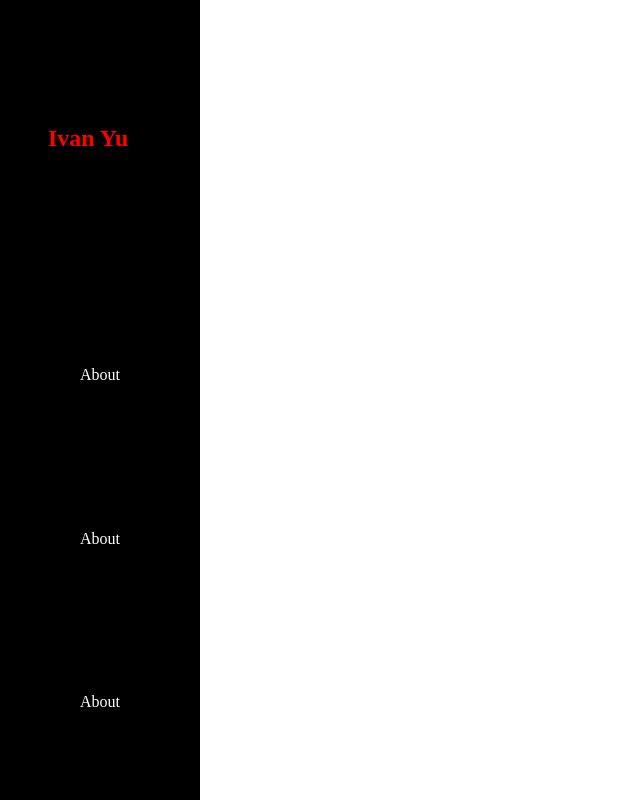
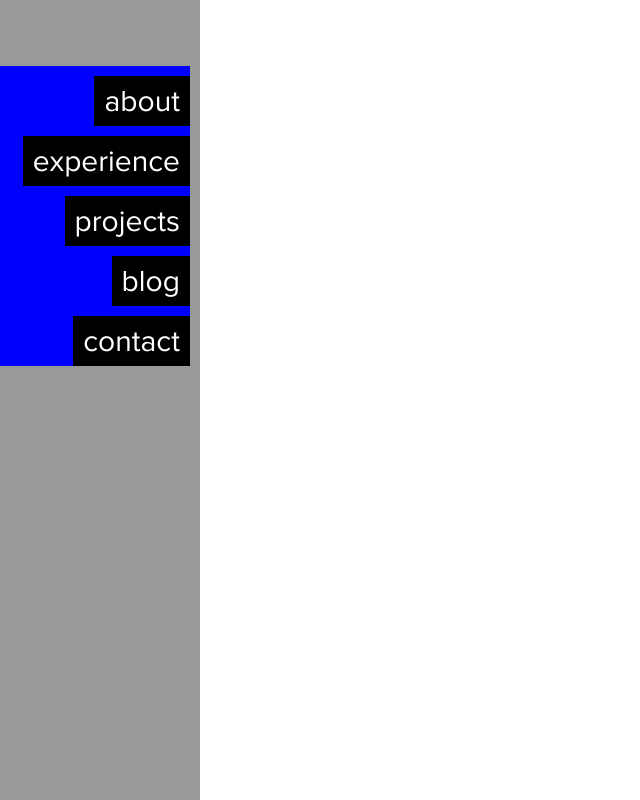
Before and after one commit to IvanYu327/ivan-yu, a React (Create React App) app: page / in a window 1280 px wide. Shown: the whole page, without its empty margins (0-640 px from the left). Built offline with nearby package versions, Linux system fonts and the light colour scheme.

Commit message:
more sidebar mav things

```diff
--- a/src/App.js
+++ b/src/App.js
@@ -1,6 +1,7 @@
 import "./styles/App.css";
 import { BrowserRouter as Router } from "react-router-dom";
 import Home from "./pages/home";
+// import GlobalFonts from "./styles/fonts/fonts";
 
 function App() {
   return (
--- a/src/components/Navbar/navbar.js
+++ b/src/components/Navbar/navbar.js
@@ -2,7 +2,6 @@ import React from "react";
 import {
   Nav,
   NavbarContainer,
-  NavLogo,
   MobileIcon,
   NavMenu,
   NavItem,
@@ -15,19 +14,24 @@ function Navbar({ toggle }) {
     <>
       <Nav>
         <NavbarContainer>
-          <NavLogo to="/">Ivan Yu</NavLogo>
           <MobileIcon onClick={toggle}>
             <FaBars />
           </MobileIcon>
           <NavMenu>
             <NavItem>
-              <NavLink to="about">About</NavLink>
+              <NavLink to="about">about</NavLink>
             </NavItem>
             <NavItem>
-              <NavLink to="about">About</NavLink>
+              <NavLink to="about">experience</NavLink>
             </NavItem>
             <NavItem>
-              <NavLink to="about">About</NavLink>
+              <NavLink to="about">projects</NavLink>
+            </NavItem>
+            <NavItem>
+              <NavLink to="about">blog</NavLink>
+            </NavItem>
+            <NavItem>
+              <NavLink to="about">contact</NavLink>
             </NavItem>
           </NavMenu>
         </NavbarContainer>
--- a/src/components/Navbar/navbarElements.js
+++ b/src/components/Navbar/navbarElements.js
@@ -3,8 +3,8 @@ import { Link as LinkR } from "react-router-dom";
 import { Link as LinkS } from "react-scroll";
 
 export const Nav = styled.nav`
-  background: #000;
-  height: 100vh;
+  background: #999;
+  height: 100%;
   width: 200px;
   display: flex;
   justify-content: center;
@@ -12,11 +12,12 @@ export const Nav = styled.nav`
   font-size: 1rem;
   position: sticky;
   top: 0;
+  left: 0;
   z-index: 10;
 
-  @media screen and (max-width: 960px) {
-    // transition: 0.8s all ease;
-  }
+  // @media screen and (max-width: 960px) {
+  //   transition: 0.8s all ease;
+  // }
 
   @media screen and (max-width: 768px) {
     height: 80px;
@@ -32,22 +33,6 @@ export const NavbarContainer = styled.div`
   width: 100%;
   padding: 0 24px;
   max-width: 1100px;
-`;
-
-export const NavLogo = styled(LinkR)`
-  color: red;
-  justify-self: flex-start;
-  cursor: pointer;
-  font-size: 1.5rem;
-  display: flex;
-  align-items: center;
-  margin-left: 24px;
-  font-weight: bold;
-  text-decoration: none;
-
-  @media screen and (max-width: 768px) {
-    display: none;
-  }
 `;
 
 export const MobileIcon = styled.div`
@@ -66,18 +51,24 @@ export const MobileIcon = styled.div`
 `;
 
 export const NavMenu = styled.ul`
-  display: grid;
-  align-items: center;
-  list-style: none;
-  text-align: center;
-  margin-right: -22px;
+  position: fixed;
+  top: 50px;
+  left: 0px;
+  width: 150px;
+  background-color: blue;
+  list-style:none;
+  text-align: right;
 
   @media screen and (max-width: 768px) {
     display: none;
 `;
 
 export const NavItem = styled.li`
-  height: 80px;
+  height: 50px;
+  background-color: #000;
+  margin-top: 10px;
+  float: right;
+  clear: right;
 `;
 
 export const NavLink = styled(LinkS)`
@@ -85,7 +76,8 @@ export const NavLink = styled(LinkS)`
   display: flex;
   align-items: center;
   text-decoration: none;
-  padding: 0 1rem;
+  font-size: 30px;
+  padding: 0 10px;
   height: 100%;
   cursor: pointer;
 
--- a/src/components/Sidebar/sidebar.js
+++ b/src/components/Sidebar/sidebar.js
@@ -6,6 +6,7 @@ import {
   SidebarWrapper,
   SidebarMenu,
   SidebarLink,
+  SidebarItem,
 } from "./sidebarElements";
 
 const sidebarElements = ({ isOpen, toggle }) => {
@@ -14,19 +15,33 @@ const sidebarElements = ({ isOpen, toggle }) => {
       <Icon onClick={toggle}>
         <CloseIcon />
       </Icon>
-      <SidebarWrapper>
-        <SidebarMenu>
+      <SidebarMenu isOpen={isOpen}>
+        <SidebarItem>
           <SidebarLink to="about" onClick={toggle}>
-            About
+            about
           </SidebarLink>
+        </SidebarItem>
+        <SidebarItem>
           <SidebarLink to="about" onClick={toggle}>
-            About
+            experience
           </SidebarLink>
+        </SidebarItem>
+        <SidebarItem>
           <SidebarLink to="about" onClick={toggle}>
-            About
+            projects
           </SidebarLink>
-        </SidebarMenu>
-      </SidebarWrapper>
+        </SidebarItem>
+        <SidebarItem>
+          <SidebarLink to="about" onClick={toggle}>
+            blog
+          </SidebarLink>
+        </SidebarItem>
+        <SidebarItem>
+          <SidebarLink to="about" onClick={toggle}>
+            contact
+          </SidebarLink>
+        </SidebarItem>
+      </SidebarMenu>
     </SidebarContainer>
   );
 };
--- a/src/components/Sidebar/sidebarElements.js
+++ b/src/components/Sidebar/sidebarElements.js
@@ -6,7 +6,7 @@ import { Link as LinkR } from "react-router-dom";
 export const SidebarContainer = styled.aside`
   position: fixed;
   z-index: 999;
-  width: 100%;
+  width: 200px;
   height: 100%;
   background: #0d0d0d;
   display: grid;
@@ -15,7 +15,10 @@ export const SidebarContainer = styled.aside`
   left: 0;
   transition: 0.3s ease-in-out;
   opacity: ${({ isOpen }) => (isOpen ? "100%" : "0")};
-  top: ${({ isOpen }) => (isOpen ? "0" : "-100%")};
+  left: ${({ isOpen }) => (isOpen ? "0" : "-100%")};
+
+  @media screen and (min-width: 768px) {
+    display: none;
 `;
 
 export const CloseIcon = styled(FaTimes)`
@@ -25,7 +28,7 @@ export const CloseIcon = styled(FaTimes)`
 export const Icon = styled.div`
   position: absolute;
   top: 1.2rem;
-  right: 1.5rem;
+  left: 1.5rem;
   background: transparent;
   font-size: 2rem;
   cursor: pointer;
@@ -37,27 +40,60 @@ export const SidebarWrapper = styled.div`
 `;
 
 export const SidebarMenu = styled.ul`
-  display: grid;
-  grid-template-columns: 1fr;
-  grid-template-rows: repeat (6, 80px);
-  text-align: center;
+  // display: grid;
+  // grid-template-columns: 1fr;
+  // grid-template-rows: repeat (6, 80px);
 
-  @media screen and (max-width: 480px) {
-    grid-template-rows: repeat (6, 60px);
-  }
+  position: fixed;
+  top: 50px;
+  left: 0;
+  width: 150px;
+  background-color: blue;
+  list-style: none;
+  text-align: right;
+  margin-right: -22px;
+
+  transition: 0.3s ease-in-out;
+  opacity: ${({ isOpen }) => (isOpen ? "100%" : "0")};
+  left: ${({ isOpen }) => (isOpen ? "0" : "-100%")};
+
+  // @media screen and (max-width: 480px) {
+  //   grid-template-rows: repeat (6, 60px);
+  // }
+`;
+
+export const SidebarItem = styled.li`
+  height: 50px;
+  background-color: #000;
+  margin-top: 10px;
+  float: right;
+  clear: right;
 `;
 
 export const SidebarLink = styled(LinkS)`
+  // display: flex;
+  // align-items: center;
+  // justify-content: center;
+  // font-size: 1.5rem;
+  // text-decoration: none;
+  // list-style: none;
+  // transition: 0.2s ease-in-out;
+  // text-decoration: none;
+
+  color: #fff;
   display: flex;
   align-items: center;
-  justify-content: center;
-  font-size: 1.5rem;
   text-decoration: none;
-  list-style: none;
-  transition: 0.2s ease-in-out;
-  text-decoration: none;
+  font-size: 30px;
+  padding: 0 10px;
+  height: 100%;
+  cursor: pointer;
+
   &:hover {
     color: #01bf71;
     transition: 0.2s ease-in-out;
   }
+
+  // &.active {
+  //   border-bottom: 3px solid #01bf71;
 `;
--- a/src/fonts/fonts.js
+++ /dev/null
@@ -1,13 +0,0 @@
-import { createGlobalStyle } from "styled-components";
-
-import ProximaNova from "./Proxima Nova Font.woff";
-
-export default createGlobalStyle`
-    @font-face {
-        font-family: 'Font Name';
-        src: local('Font Name'), local('FontName'),
-        url(${ProximaNova}) format('woff'),
-        font-weight: 300;
-        font-style: normal;
-    }
-`;
--- a/src/pages/home.js
+++ b/src/pages/home.js
@@ -7,7 +7,6 @@ const Home = () => {
 
   const toggle = () => {
     setIsOpen(!isOpen);
-    // console.log(isOpen);
   };
 
   return (
--- a/src/styles/App.css
+++ b/src/styles/App.css
@@ -1,9 +1,15 @@
+@font-face {
+  font-family: "Proxima Nova";
+  src: url("fonts/Proxima-Nova-Regular.woff2") format("woff2");
+}
+
 .App {
-  width: 100vw;
+  width: 100vh;
   height: 100vh;
 }
 
 body {
   margin: 0;
   padding: 0;
+  font-family: "Proxima Nova";
 }
```
Also changed, not shown: src/fonts/Proxima Nova Font.woff (deleted), src/styles/fonts/Proxima-Nova-Regular.woff2 (added).
